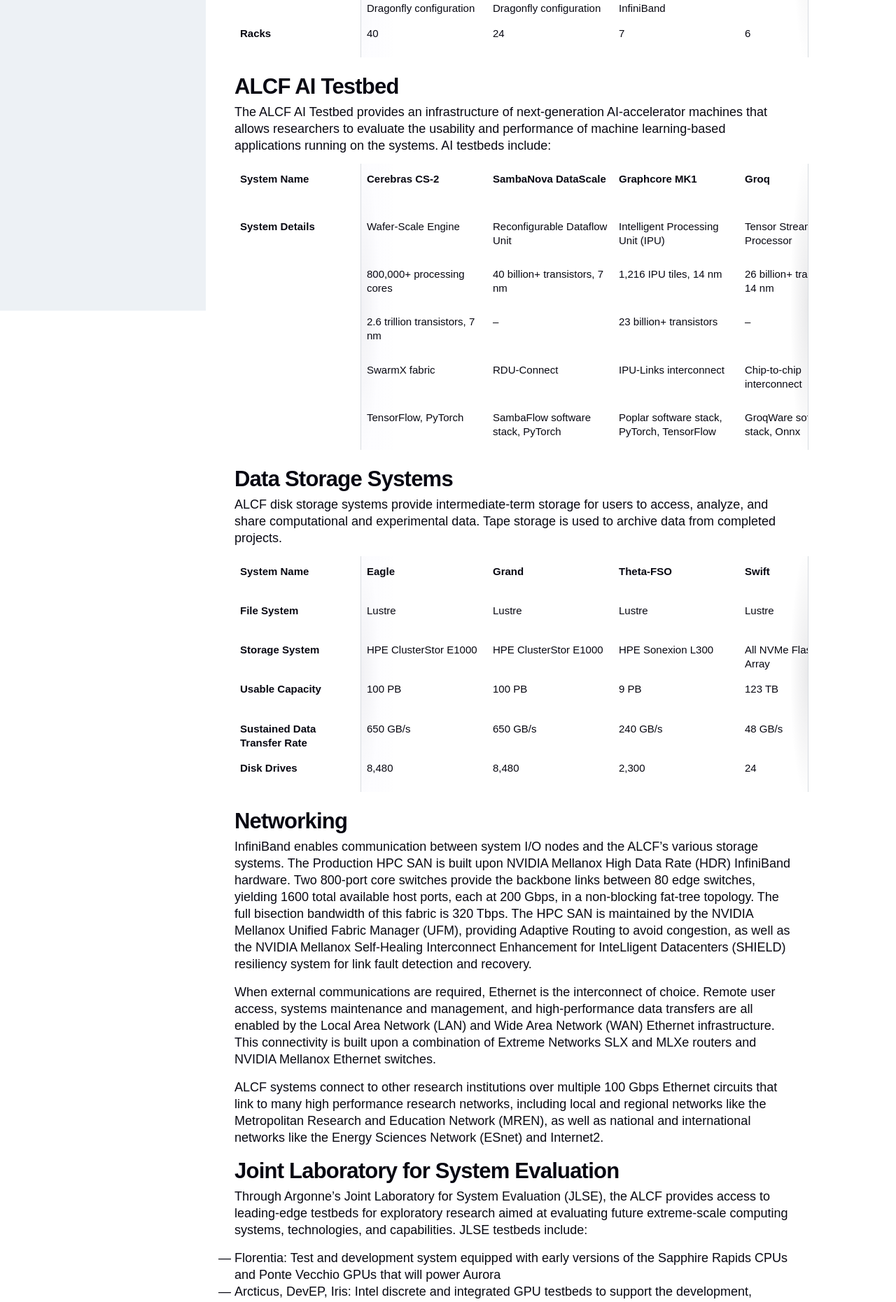
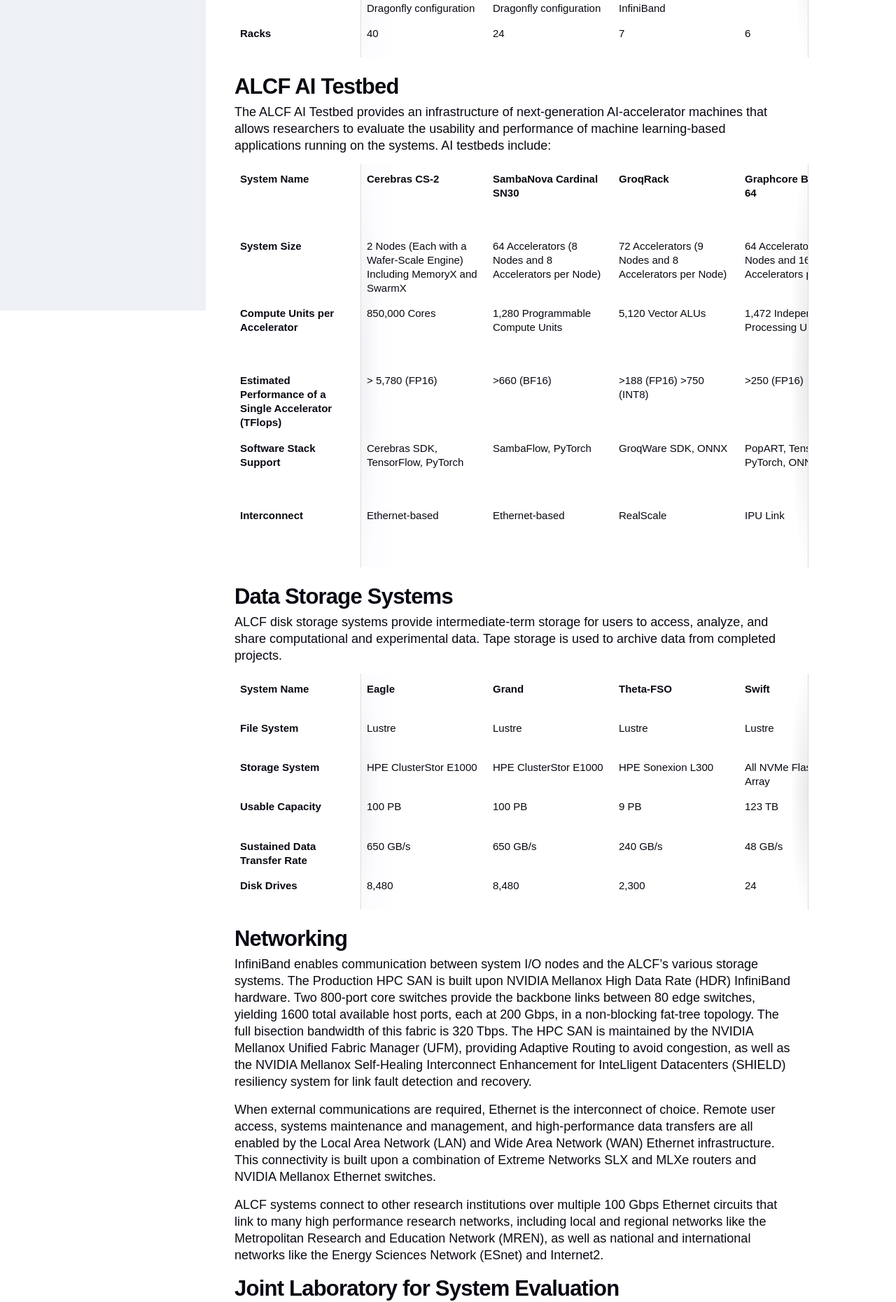
Before and after one commit to sbx-bnagle/ALCF-AR2022, a Jekyll site: the page built from 04_expertise-and-resources/systems.md, in a window 1280 px wide. Shown: the part 900-2761 px from the top of the page at 70% size. Built offline with Jekyll 4.4.1, drawn with Linux system fonts in a browser that asks for light colours; some web fonts are replaced; some of the changed text lies outside the part shown.

Commit message:
Updated systems page

```diff
--- a/04_expertise-and-resources/systems.md
+++ b/04_expertise-and-resources/systems.md
@@ -38,13 +38,13 @@
 
 The ALCF AI Testbed provides an infrastructure of next-generation AI-accelerator machines that allows researchers to evaluate the usability and performance of machine learning-based applications running on the systems. AI testbeds include:
 
-| System Name | System Details |  |  |  |  |
+| System Name | System Size | Compute Units per Accelerator | Estimated Performance of a Single Accelerator (TFlops) | Software Stack Support  | Interconnect |
 | :-- | :-- | :-- | :-- | :-- | :-- |
-| **Cerebras CS-2** | Wafer-Scale Engine | 800,000+ processing cores | 2.6 trillion transistors, 7 nm |SwarmX fabric | TensorFlow, PyTorch |
-| **SambaNova DataScale** | Reconfigurable Dataflow Unit | 40 billion+ transistors, 7 nm | – | RDU-Connect | SambaFlow software stack, PyTorch |
-| **Graphcore MK1** | Intelligent Processing Unit (IPU) | 1,216 IPU tiles, 14 nm | 23 billion+ transistors | IPU-Links interconnect | Poplar software stack, PyTorch, TensorFlow |
-| **Groq** | Tensor Streaming Processor | 26 billion+ transistors, 14 nm | – | Chip-to-chip interconnect | GroqWare software stack, Onnx |
-| **Habana Gaudi** | Tensor processing cores | 7 nm | – | Integrated 100 GbE-based interconnect | Synapse AI Software, PyTorch, TensorFlow |
+| **Cerebras CS-2** | 2 Nodes (Each with a Wafer-Scale Engine) Including MemoryX and SwarmX | 850,000 Cores | > 5,780 (FP16) | Cerebras SDK, TensorFlow, PyTorch | Ethernet-based |
+| **SambaNova Cardinal SN30** | 64 Accelerators (8 Nodes and 8 Accelerators per Node) | 1,280 Programmable Compute Units | >660 (BF16) | SambaFlow, PyTorch | Ethernet-based |
+| **GroqRack** | 72 Accelerators (9 Nodes and 8 Accelerators per Node) | 5,120 Vector ALUs | >188 (FP16) >750 (INT8) | GroqWare SDK, ONNX | RealScale |
+| **Graphcore Bow Pod-64** | 64 Accelerators (4 Nodes and 16 Accelerators per Node) | 1,472 Independent Processing Units | >250 (FP16) | PopART, TensorFlow, PyTorch, ONNX | IPU Link |
+| **Habana Gaudi** | 16 Accelerators (2 Nodes and 8 Accelerators per Node) | 8 TPC + GEMM Engine | >150 (FP16) | SynapseAI, TensorFlow, PyTorch | Ethernet-based |
 {: .scroll-table }
 
 
@@ -95,4 +95,6 @@
 - Presque: Intel DAOS nodes for testing the Aurora storage system
 - Edge Testbed: NVIDIA Jetson Xavier and Jetson Nano platforms provide a resource for testing and developing edge computing applications
 - NVIDIA and AMD GPUs: Clusters of NVIDIA V100, A100, and A40 GPUs, and AMD MI50 and MI100 GPUs for preparing applications for heterogeneous computing architectures
+- NVIDIA Bluefield-2 DPU SmartNICs: Platform used for confidential computing, MPICH offloading, and APS data transfer acceleration
+- NextSilicon Maverick: First-generation product being tested by Argonne researchers
 - Atos Quantum Learning Machine: Platform for testing and developing quantum algorithms and applications
```
